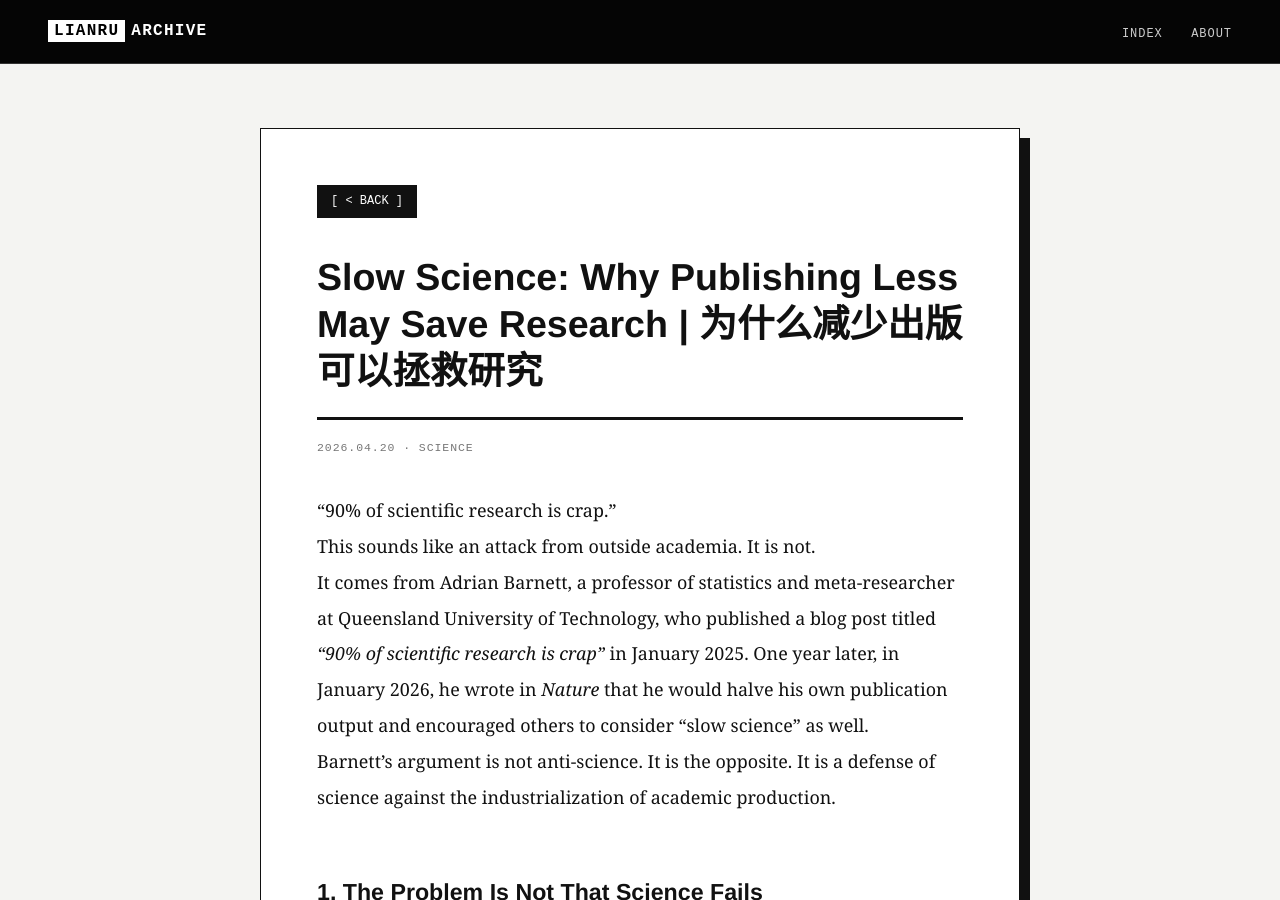
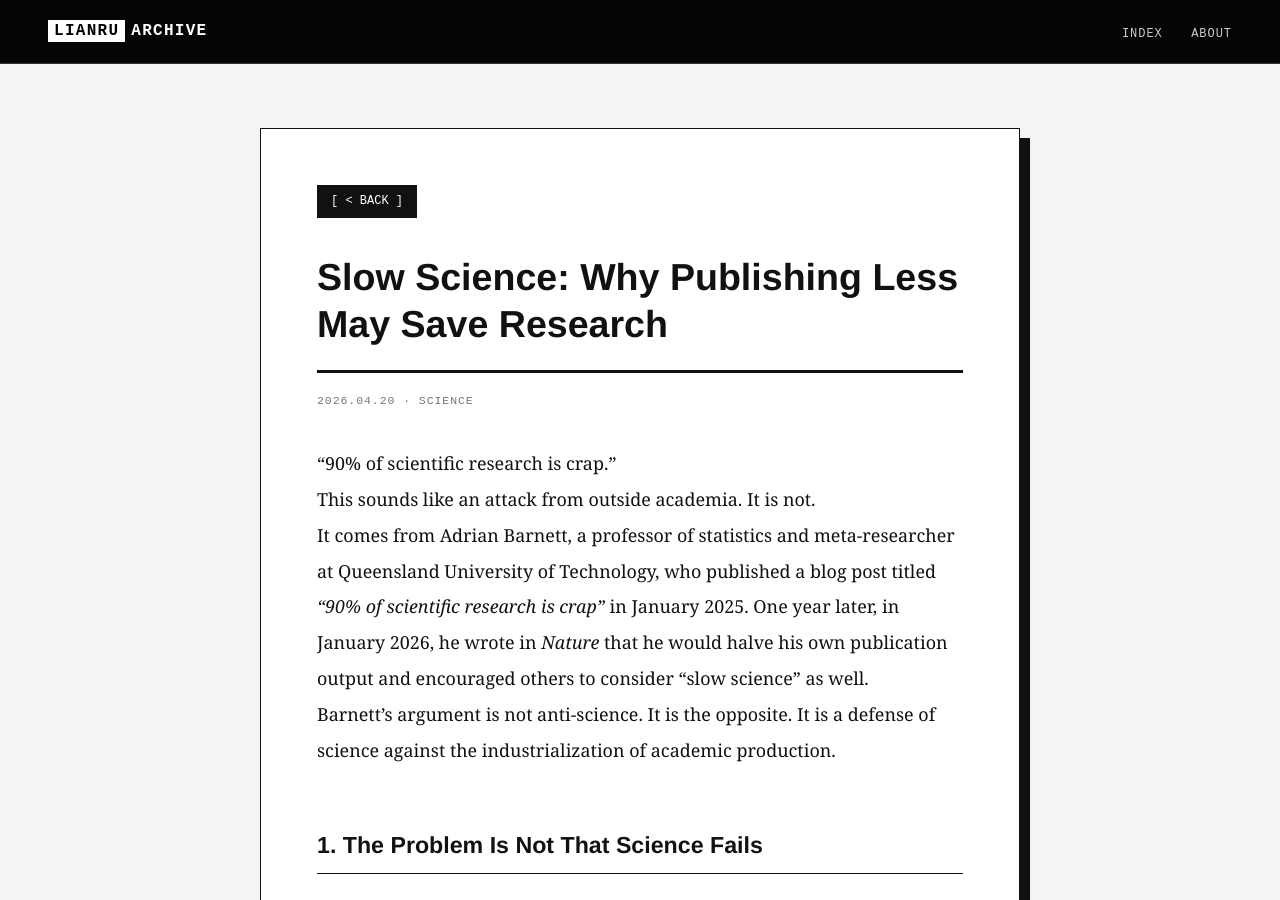
Before and after one commit to LianruLiu/LianruLiu.github.io, a Jekyll site: the page built from _posts/2026-04-20-Slow-Science.md, in a window 1280 px wide and 900 px high. Built offline with Jekyll 4.4.1, drawn with Linux system fonts in a browser that asks for light colours.

```diff
--- a/_posts/2026-04-20-Slow-Science.md
+++ b/_posts/2026-04-20-Slow-Science.md
@@ -1,9 +1,9 @@
 ---
 layout: post
-title: "Slow Science: Why Publishing Less May Save Research | 为什么减少出版可以拯救研究"
+title: "Slow Science: Why Publishing Less May Save Research"
 date: 2026-04-20
 categories: Science
-tags: [Science, Academia, Research, Slow Science, Publishing, Meta-Research]
+tags: [Science, Academia, Research, Publishing, Meta-Research]
 ---
 “90% of scientific research is crap.”
 This sounds like an attack from outside academia. It is not.
```
